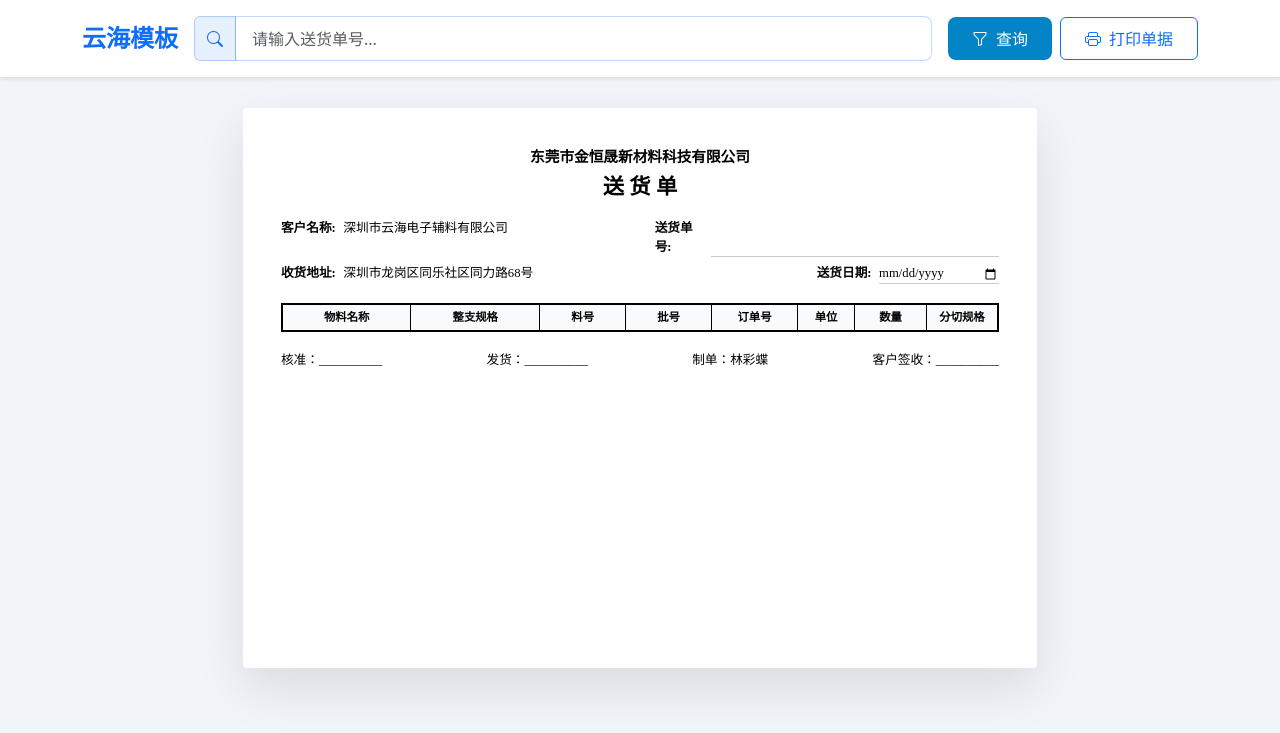
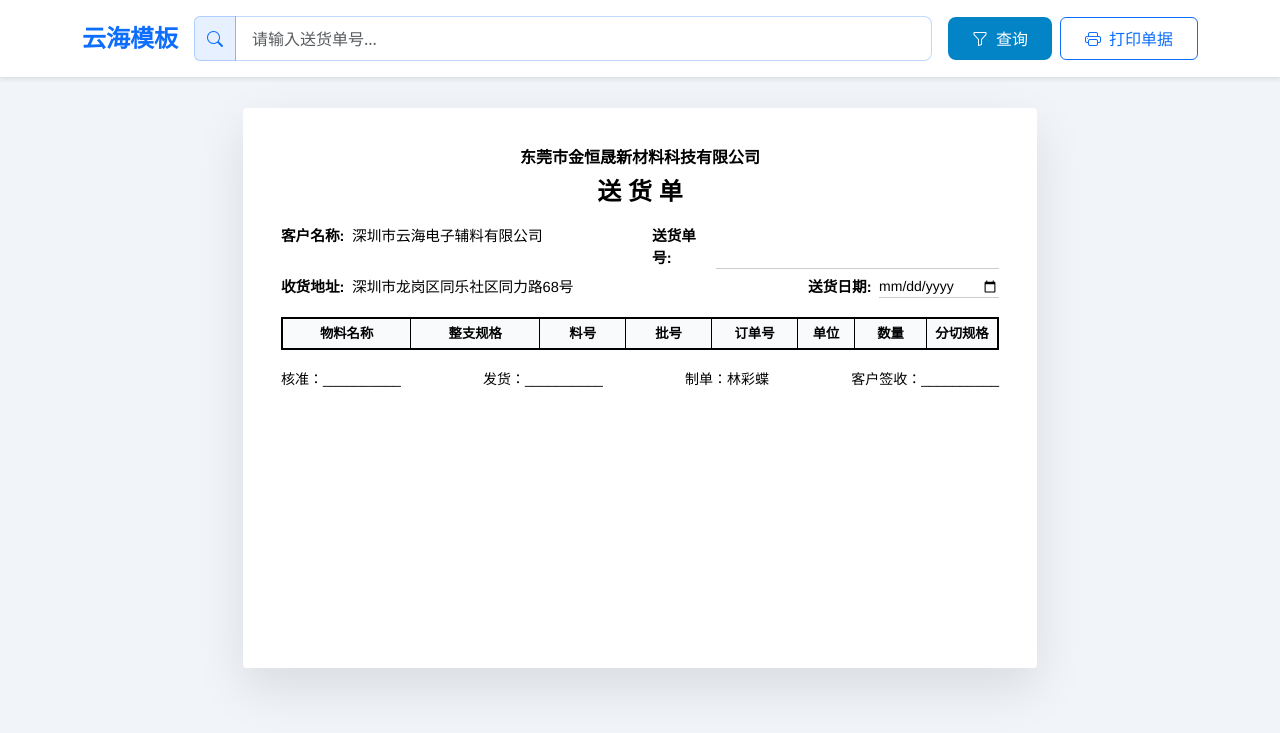
Before and after one commit to suhongbo2017/jhs-sys, a Flask app: page /yunHaiPrint in a window 1280 px wide. Shown: the part 67-800 px from the top of the page. Run offline with Flask 3, Linux system fonts and the light colour scheme; lists and menus that the app fills with data are empty; some libraries are stand-ins or nearby versions.

Commit message:
打印模板: 统一替换为矢量字体(YaHei)，去掉颜色/灰度设置，适配针式打印

```diff
--- a/templates/fengzhenchang.html
+++ b/templates/fengzhenchang.html
@@ -38,7 +38,7 @@
         width: 210mm; height: 148mm; margin: 30px auto; background: white;
         box-shadow: 0 20px 50px rgba(0,0,0,0.1); border-radius: 4px;
     }
-    #printContent { width: 210mm; height: 148mm; padding: 10mm; box-sizing: border-box; color: #000; font-family: "SimSun", serif; }
+    #printContent { width: 210mm; height: 148mm; padding: 10mm; box-sizing: border-box; color: #000; font-family: "Microsoft YaHei", "微软雅黑", "PingFang SC", "Helvetica Neue", Arial, sans-serif; -webkit-font-smoothing: antialiased; -moz-osx-font-smoothing: grayscale; text-rendering: optimizeLegibility; }
     .doc-title { font-size: 16pt; font-weight: bold; text-align: center; margin-bottom: 4mm; }
     .print-table { width: 100%; border-collapse: collapse; margin: 3mm 0; border: 1.5pt solid #000; }
     .print-table th, .print-table td { border: 1pt solid #000; padding: 1mm 0.5mm; text-align: center; font-size: 7.5pt; line-height: 1.1; }
@@ -158,7 +158,7 @@
                 <div>核准：__________</div>
                 <div>客户签收：__________</div>
             </div>
-            <div class="row" style="font-size: 8pt; color: #666; margin-top: 5mm; border-top: 1px dashed #ccc; padding-top: 2mm;">
+            <div class="row" style="font-size: 8pt; color: #000; margin-top: 5mm; border-top: 1px dashed #ccc; padding-top: 2mm;"
                 <div class="col-12 d-flex justify-content-between">
                     <span>第一联：白色(存根)</span>
                     <span>第二联：红色(财务)</span>
--- a/templates/qianJi.html
+++ b/templates/qianJi.html
@@ -27,7 +27,7 @@
 {% endblock %}
 <!-- 下方是打印区域 -->
 {% block map %}
-<div class="container-fluid position-relative">
+<div class="container-fluid position-relative" style="font-family: 'Microsoft YaHei', '微软雅黑', 'PingFang SC', 'Helvetica Neue', Arial, sans-serif; -webkit-font-smoothing: antialiased; text-rendering: optimizeLegibility;">
 
     <!-- 打印区域-表头部分 -->
     <div class="d-flex flex-column m-2">
--- a/templates/tongtaiying.html
+++ b/templates/tongtaiying.html
@@ -53,7 +53,7 @@
         padding: 10mm;
         box-sizing: border-box;
         color: #000;
-        font-family: "SimSun", serif;
+        font-family: "Microsoft YaHei", "微软雅黑", "PingFang SC", "Helvetica Neue", Arial, sans-serif; -webkit-font-smoothing: antialiased; -moz-osx-font-smoothing: grayscale; text-rendering: optimizeLegibility;
     }
 
     /* 表格样式 */
@@ -93,7 +93,7 @@
     /* 页脚样式 */
     .doc-footer { margin-top: 5mm; font-size: 9.5pt; }
     .sig-row { display: flex; justify-content: space-between; margin-bottom: 4mm; }
-    .copy-tags { display: flex; justify-content: space-between; font-size: 8pt; color: #666; border-top: 1px dashed #ccc; pt: 2mm; }
+    .copy-tags { display: flex; justify-content: space-between; font-size: 8pt; color: #000; border-top: 1px dashed #ccc; pt: 2mm; }
 
     /* 强力修复空白页方案 */
     @media print {
@@ -200,7 +200,7 @@
                     </tr>
                     {% endfor %}
                 {% else %}
-                    <tr><td colspan="7" style="height: 40mm; color: #ccc;">暂无数据</td></tr>
+                    <tr><td colspan="7" style="height: 40mm; color: #000;">暂无数据</td></tr>
                 {% endif %}
             </tbody>
         </table>
--- a/templates/yunHaiPrint.html
+++ b/templates/yunHaiPrint.html
@@ -38,16 +38,16 @@
         width: 210mm; height: 148mm; margin: 30px auto; background: white;
         box-shadow: 0 20px 50px rgba(0,0,0,0.1); border-radius: 4px;
     }
-    #printContent { width: 210mm; height: 148mm; padding: 10mm; box-sizing: border-box; color: #000; font-family: "SimSun", serif; }
-    .doc-title { font-size: 16pt; font-weight: bold; text-align: center; margin-bottom: 4mm; }
+    #printContent { width: 210mm; height: 148mm; padding: 10mm; box-sizing: border-box; color: #000; font-family: "Microsoft YaHei", "微软雅黑", "PingFang SC", "Helvetica Neue", Arial, sans-serif; -webkit-font-smoothing: antialiased; -moz-osx-font-smoothing: grayscale; text-rendering: optimizeLegibility; }
+    .doc-title { font-size: 18pt; font-weight: bold; text-align: center; margin-bottom: 4mm; }
     .print-table { width: 100%; border-collapse: collapse; margin: 5mm 0; border: 1.5pt solid #000; }
-    .print-table th, .print-table td { border: 1pt solid #000; padding: 1.5mm 1mm; text-align: center; font-size: 8.5pt; line-height: 1.2; }
+    .print-table th, .print-table td { border: 1pt solid #000; padding: 1.5mm 1mm; text-align: center; font-size: 10pt; line-height: 1.3; }
     .print-table th { background-color: #f8fafc; }
-    .info-grid { display: grid; grid-template-columns: 1.5fr 1fr; gap: 2mm; font-size: 9.5pt; margin-bottom: 4mm; }
+    .info-grid { display: grid; grid-template-columns: 1.5fr 1fr; gap: 2mm; font-size: 11pt; margin-bottom: 4mm; }
     .info-item { display: flex; gap: 2mm; }
     .info-label { font-weight: bold; }
-    .info-input { border: none; border-bottom: 1px solid #ccc; width: 100%; font-size: 9.5pt; outline: none; }
-    .doc-footer { margin-top: 5mm; font-size: 9.5pt; }
+    .info-input { border: none; border-bottom: 1px solid #ccc; width: 100%; font-size: 10.5pt; outline: none; }
+    .doc-footer { margin-top: 5mm; font-size: 10.5pt; }
     .sig-row { display: flex; justify-content: space-between; margin-bottom: 4mm; }
     /* 强力修复空白页方案 */
     @media print {
@@ -99,7 +99,7 @@
 <div class="preview-container">
     <div id="printContent">
         <div class="doc-title">
-            <div style="font-size: 11pt; margin-bottom: 1mm;">东莞市金恒晟新材料科技有限公司</div>
+            <div style="font-size: 12pt; margin-bottom: 1mm;">东莞市金恒晟新材料科技有限公司</div>
             送 货 单
         </div>
 
@@ -139,13 +139,13 @@
                 {% for i in table %}
                 <tr>
                     <td>{{ i['物料名称'] }}</td>
-                    <td style="font-size: 7.5pt;">{{ i['整支规格'] }}</td>
+                    <td style="font-size: 9pt;">{{ i['整支规格'] }}</td>
                     <td>{{ i['料号'] }}</td>
                     <td>{{ i['批号'] }}</td>
                     <td>{{ i['订单号'] }}</td>
                     <td>m²</td>
                     <td>{{ i['数量'] }}</td>
-                    <td style="font-size: 7.5pt;">{{ i['备注'] }}</td>
+                    <td style="font-size: 9pt;">{{ i['备注'] }}</td>
                 </tr>
                 {% endfor %}
             </tbody>
--- a/templates/zhidongli.html
+++ b/templates/zhidongli.html
@@ -39,7 +39,7 @@
         box-shadow: 0 20px 50px rgba(0,0,0,0.1); border-radius: 4px;
         position: relative;
     }
-    #printContent { width: 210mm; height: 148mm; padding: 10mm; box-sizing: border-box; color: #000; font-family: "SimSun", serif; }
+    #printContent { width: 210mm; height: 148mm; padding: 10mm; box-sizing: border-box; color: #000; font-family: "Microsoft YaHei", "微软雅黑", "PingFang SC", "Helvetica Neue", Arial, sans-serif; -webkit-font-smoothing: antialiased; -moz-osx-font-smoothing: grayscale; text-rendering: optimizeLegibility; }
     .doc-title { font-size: 16pt; font-weight: bold; text-align: center; margin-bottom: 3mm; }
     .print-table { width: 100%; border-collapse: collapse; margin: 2mm 0; border: 1.2pt solid #000; }
     .print-table th, .print-table td { border: 1pt solid #000; padding: 1mm 0.5mm; text-align: center; font-size: 8pt; line-height: 1.1; }
@@ -49,7 +49,7 @@
     .info-label { font-weight: bold; }
     .info-input { border: none; border-bottom: 1px solid #ccc; width: 100%; font-size: 9pt; outline: none; background: transparent; }
     .doc-footer { margin-top: 3mm; font-size: 9pt; display: grid; grid-template-columns: 1fr 1fr 1fr; gap: 2mm; }
-    .side-tag { position: absolute; right: 2mm; top: 30mm; writing-mode: vertical-lr; font-size: 8pt; color: #999; }
+    .side-tag { position: absolute; right: 2mm; top: 30mm; writing-mode: vertical-lr; font-size: 8pt; color: #000; }
     /* 强力修复空白页方案 */
     @media print {
         @page { size: 210mm 148mm landscape; margin: 0; }
@@ -155,7 +155,7 @@
                     </tr>
                     {% endfor %}
                 {% else %}
-                    <tr><td colspan="11" style="height: 30mm; color: #ccc;">暂无数据</td></tr>
+                    <tr><td colspan="11" style="height: 30mm; color: #000;">暂无数据</td></tr>
                 {% endif %}
             </tbody>
         </table>
```
Also changed, not shown: templates/fengzhenchang_copy.html (+24 -22 lines).
